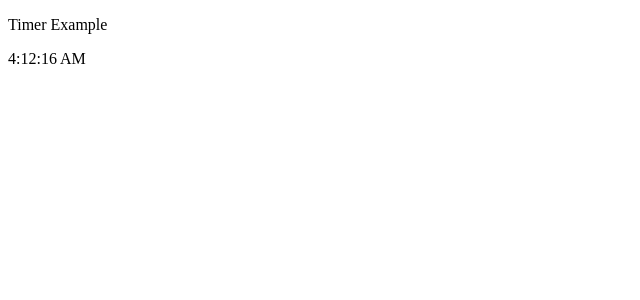
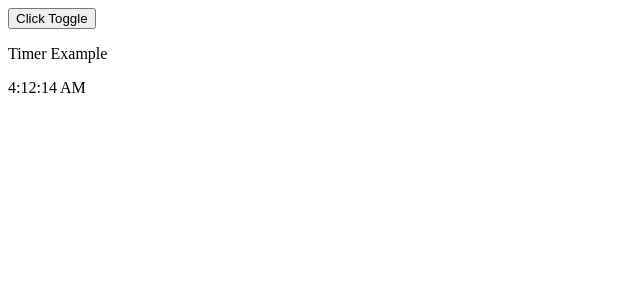
Before and after one commit to Ryuuutaaa/react-udemy, a React (Vite) app: page / in a window 1280 px wide. Shown: the top 300 px of the page, without its empty margins (0-640 px from the left). Built offline with nearby package versions, Linux system fonts and the light colour scheme.

Commit message:
add toggle

```diff
--- a/src/App.jsx
+++ b/src/App.jsx
@@ -1,13 +1,18 @@
+import { useState } from "react";
 import Timer from "./components/Timer";
+import CounterApp from "./components/CounterApp";
 
 function App() {
+  const [toggle, setToggle] = useState(false);
+
   return (
     <>
       <div>
         {/* <courseContext.Provider value={{ course: "react" }}>
           <ComponentOne />
         </courseContext.Provider> */}
-        <Timer />
+        <button onClick={() => setToggle(!toggle)}>Click Toggle</button>
+        {toggle ? <CounterApp /> : <Timer />}
       </div>
     </>
   );
--- a/src/components/Timer.jsx
+++ b/src/components/Timer.jsx
@@ -7,6 +7,8 @@ const Timer = () => {
     setInterval(() => {
       setTimer(new Date());
     }, 1000);
+
+    return () => {};
   }, []);
 
   return (
```
